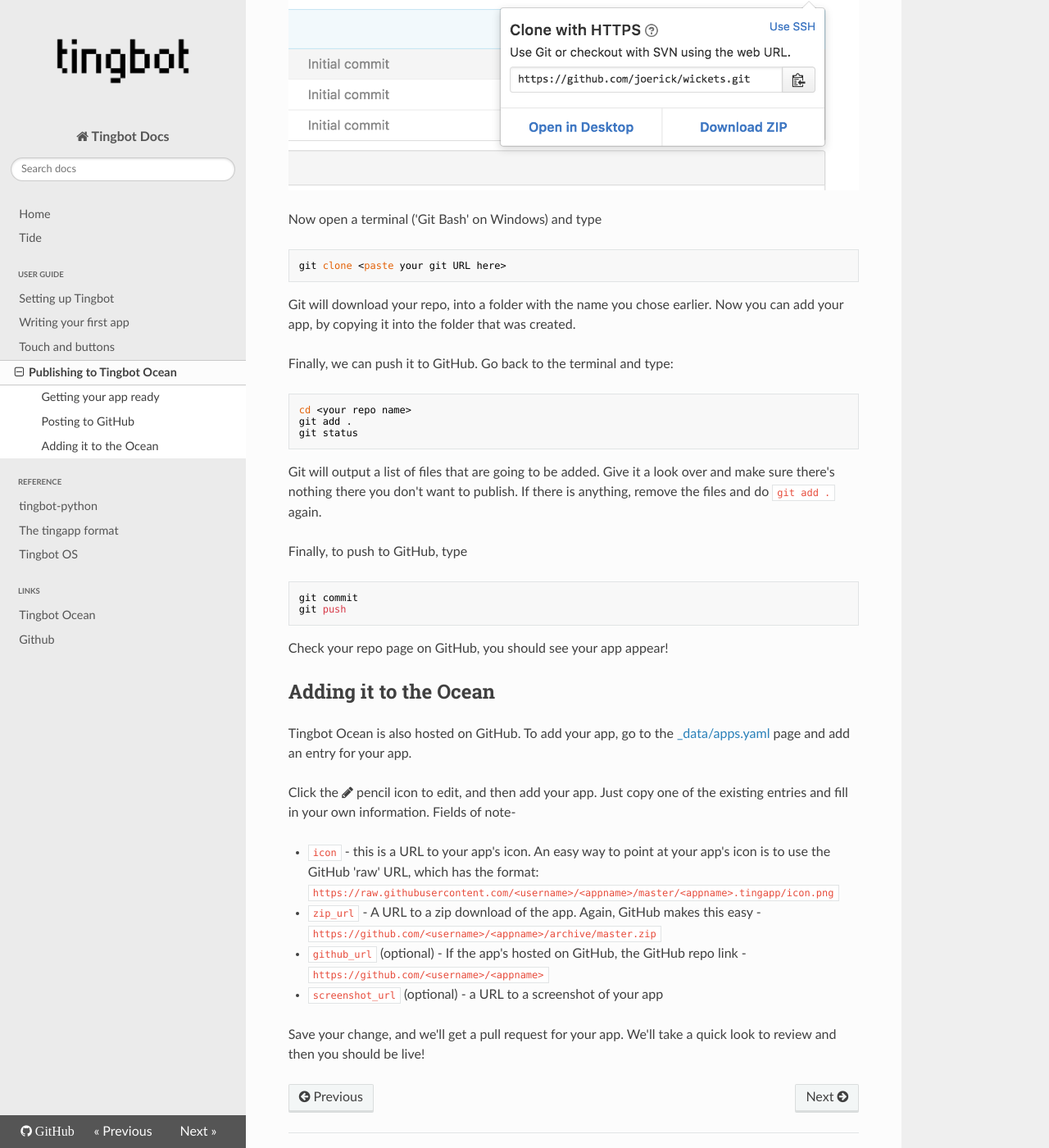
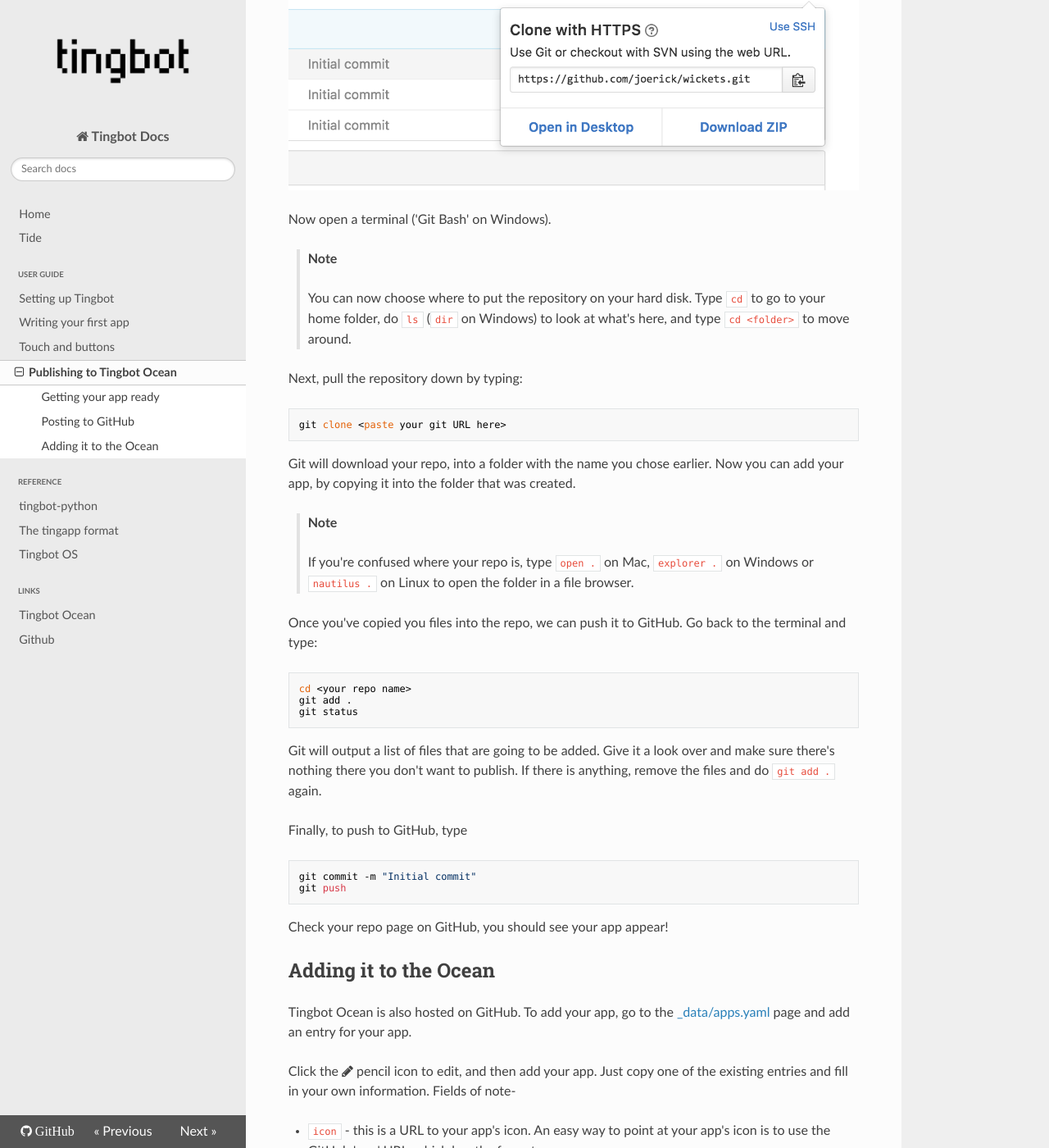
Before and after one commit to tingbot/tingbot-docs, an MkDocs documentation site: the page built from docs/guides/publish-to-ocean.md, in a window 1280 px wide and 1400 px high, scrolled down 2055 px. Shown: the whole window at 82% size. Built offline with MkDocs 1.6.1, drawn with Linux system fonts in a browser that asks for light colours; nearby versions of some CDN libraries; old or Windows-style settings are respelled for this version of MkDocs.

Commit message:
Improve sticking points in the Ocean publish guide

```diff
--- a/docs/guides/publish-to-ocean.md
+++ b/docs/guides/publish-to-ocean.md
@@ -25,7 +25,7 @@
 
 Once you've got an account, click the ➕ button in the top right and choose 'New repository'.
 
-> *Note*
+> **Note**
 >
 > A repository (or 'repo' for short) is where your code lives. Git repositories also keep track of every change in your code, so you can make changes without worrying that you might break something!
 
@@ -46,13 +46,26 @@
 
 ![](images/publishing-clone.png)
 
-Now open a terminal ('Git Bash' on Windows) and type
+Now open a terminal ('Git Bash' on Windows).
+
+> **Note**
+>
+> You can now choose where to put the repository on your hard disk. Type `cd` to go
+> to your home folder, do `ls` (`dir` on Windows) to look at what's here, and type `cd <folder>`
+> to move around.
+
+Next, pull the repository down by typing:
 
     git clone <paste your git URL here>
 
 Git will download your repo, into a folder with the name you chose earlier. Now you can add your app, by copying it into the folder that was created.
 
-Finally, we can push it to GitHub. Go back to the terminal and type:
+> **Note**
+>
+> If you're confused where your repo is, type `open .` on Mac, `explorer .` on Windows or
+> `nautilus .` on Linux to open the folder in a file browser.
+
+Once you've copied you files into the repo, we can push it to GitHub. Go back to the terminal and type:
 
     cd <your repo name>
     git add .
@@ -62,7 +75,7 @@
 
 Finally, to push to GitHub, type
 
-    git commit
+    git commit -m "Initial commit"
     git push
 
 Check your repo page on GitHub, you should see your app appear!
```
